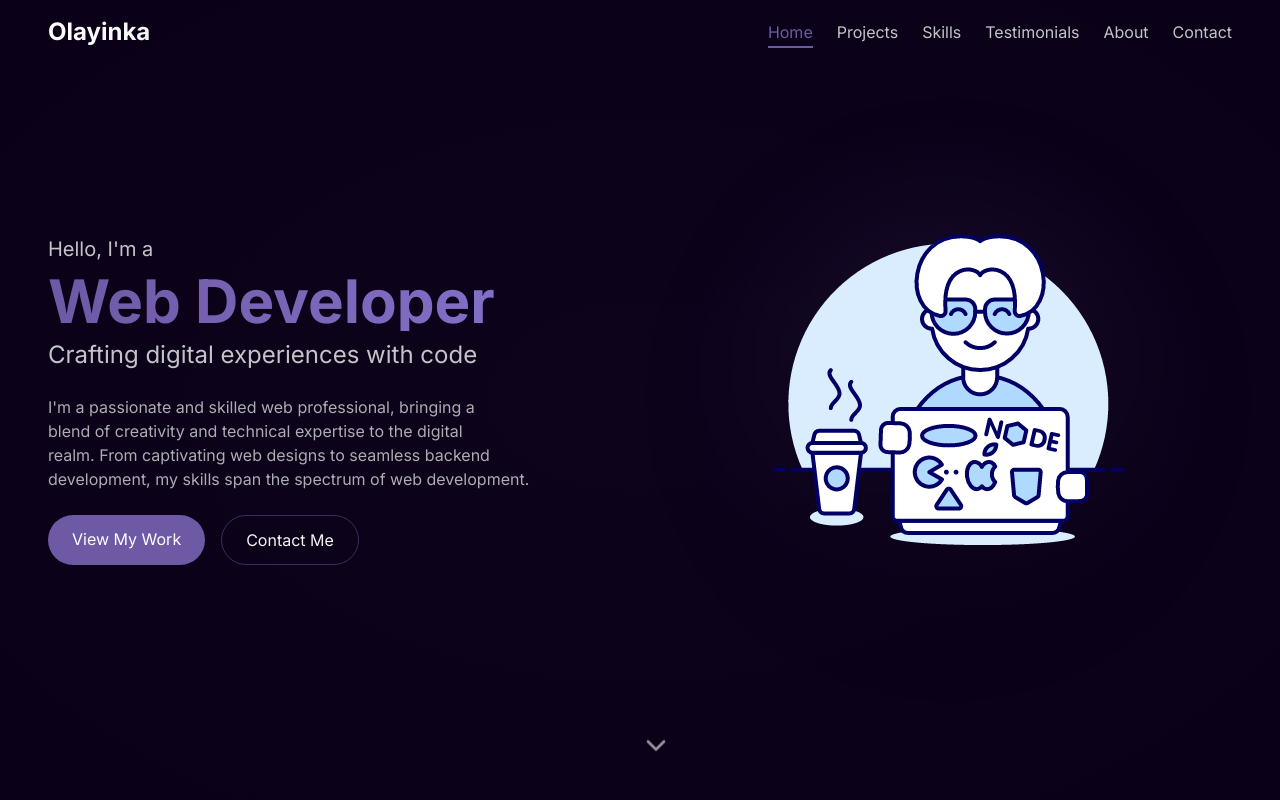
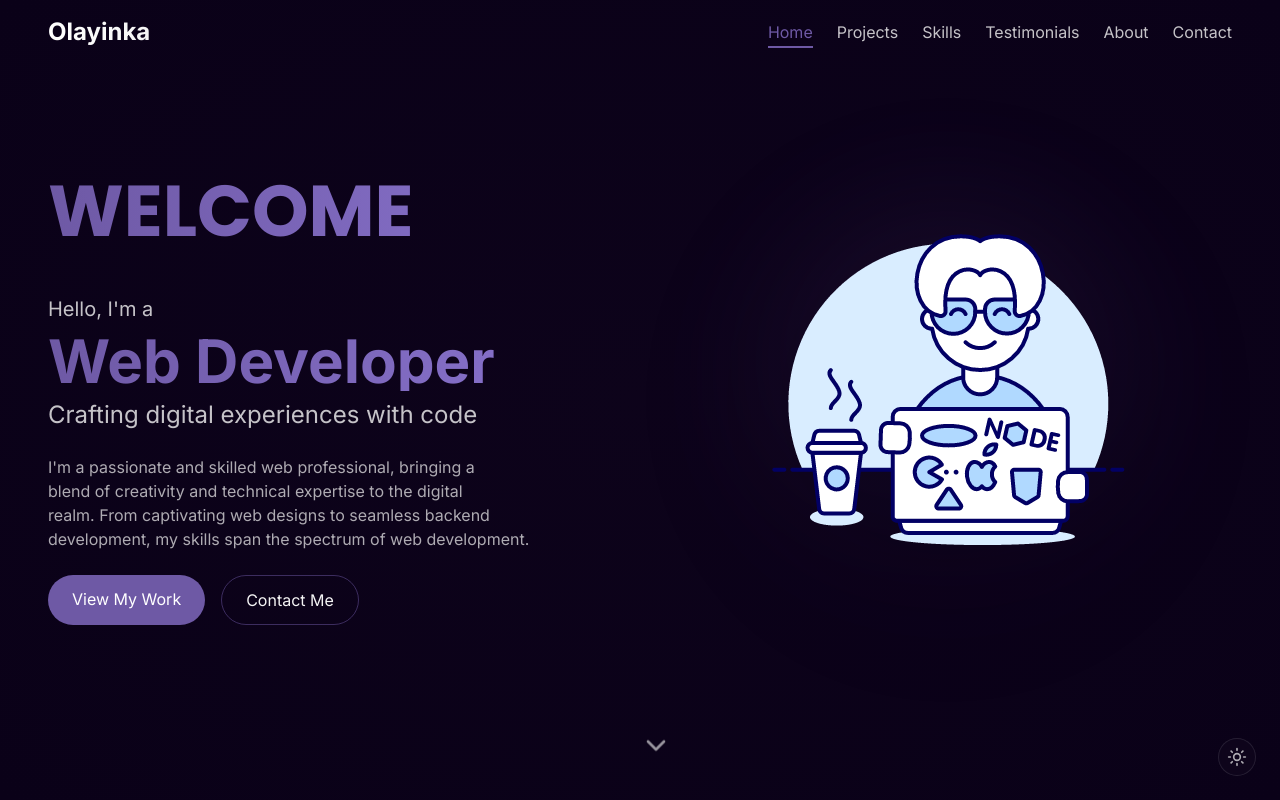
Before and after one commit to yinkscss/innovative-user-canvas, a React (Vite) app: page / in a window 1280 px wide. Shown: the top 800 px of the page. Built offline with nearby package versions, Linux system fonts and the light colour scheme.

Commit message:
Add welcome heading
Adds a welcome heading above the existing content.

```diff
--- a/src/components/HeroSection.tsx
+++ b/src/components/HeroSection.tsx
@@ -1,9 +1,12 @@
+
 import React, { useRef, useEffect } from 'react';
 import { ArrowDown, ChevronDown } from 'lucide-react';
 import AnimatedText from './AnimatedText';
+
 const HeroSection: React.FC = () => {
   const sectionRef = useRef<HTMLDivElement>(null);
   const imageRef = useRef<HTMLImageElement>(null);
+
   useEffect(() => {
     const observer = new IntersectionObserver(entries => {
       entries.forEach(entry => {
@@ -14,20 +17,27 @@ const HeroSection: React.FC = () => {
     }, {
       threshold: 0.1
     });
+
     if (imageRef.current) {
       observer.observe(imageRef.current);
     }
+
     return () => {
       if (imageRef.current) {
         observer.unobserve(imageRef.current);
       }
     };
   }, []);
+
   return <section id="home" ref={sectionRef} className="min-h-screen flex items-center py-20 px-6 md:px-12 relative overflow-hidden">
       <div className="absolute inset-0 bg-gradient-radial from-portfolio-card/50 to-portfolio-dark z-0"></div>
 
       <div className="max-w-7xl mx-auto w-full grid grid-cols-1 lg:grid-cols-2 gap-12 items-center relative z-10">
         <div className="flex flex-col space-y-6">
+          <h1 className="text-5xl md:text-6xl lg:text-7xl font-bold text-gradient mb-6 opacity-0 animate-fade-in">
+            WELCOME
+          </h1>
+
           <div className="space-y-2">
             <AnimatedText text="Hello, I'm a" className="text-lg md:text-xl text-portfolio-light/80" delay={0} />
             <AnimatedText text="Web Developer" className="text-4xl md:text-5xl lg:text-6xl font-bold text-gradient" delay={0.1} />
@@ -61,4 +71,5 @@ const HeroSection: React.FC = () => {
       </a>
     </section>;
 };
+
 export default HeroSection;
--- a/src/pages/Index.tsx
+++ b/src/pages/Index.tsx
@@ -1,3 +1,4 @@
+
 import React, { useEffect, useState } from 'react';
 import Navbar from '@/components/Navbar';
 import HeroSection from '@/components/HeroSection';
@@ -8,11 +9,14 @@ import Footer from '@/components/Footer';
 import SkillsSection from '@/components/SkillsSection';
 import TestimonialsSection from '@/components/TestimonialsSection';
 import ThemeToggle from '@/components/ThemeToggle';
+
 const Index: React.FC = () => {
   const [theme, setTheme] = useState<'dark' | 'light'>('dark');
+
   const toggleTheme = () => {
     setTheme(prevTheme => prevTheme === 'dark' ? 'light' : 'dark');
   };
+
   useEffect(() => {
     // Apply theme to the document
     document.documentElement.classList.toggle('light-mode', theme === 'light');
@@ -33,13 +37,16 @@ const Index: React.FC = () => {
     document.querySelectorAll('.slide-in-section').forEach(el => {
       observer.observe(el);
     });
+
     return () => {
       document.querySelectorAll('.slide-in-section').forEach(el => {
         observer.unobserve(el);
       });
     };
   }, [theme]);
-  return <div className={`flex flex-col min-h-screen ${theme}`}>
+
+  return (
+    <div className={`flex flex-col min-h-screen ${theme}`}>
       <Navbar />
       <main>
         <HeroSection />
@@ -50,8 +57,12 @@ const Index: React.FC = () => {
         <ContactSection />
       </main>
       <Footer />
-      {/* Theme toggle moved to bottom-right corner for better accessibility */}
+      {/* Theme toggle at bottom-right corner for better accessibility */}
+      <div className="fixed bottom-6 right-6 z-50">
+        <ThemeToggle currentTheme={theme} toggleTheme={toggleTheme} />
+      </div>
+    </div>
+  );
+};
 
-    </div>;
-};
 export default Index;
```
